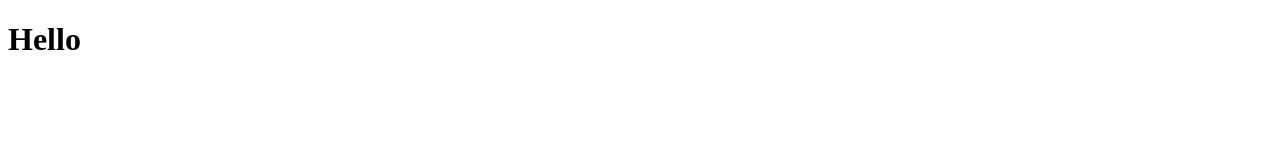
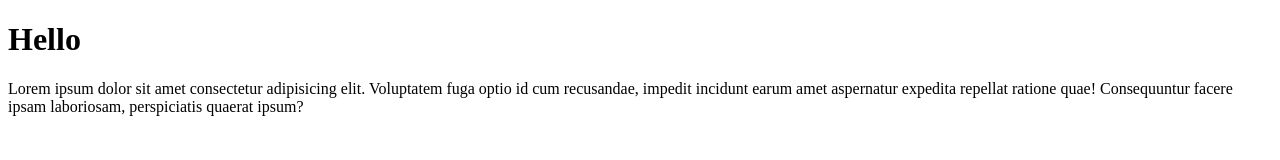
Before and after one commit to RuslanFrontender/github-desktop-project, a plain HTML site: page index.html in a window 1280 px wide. Drawn offline with Linux system fonts and the light colour scheme.

Commit message:
Add paragraph

```diff
--- a/index.html
+++ b/index.html
@@ -8,5 +8,6 @@
 </head>
 <body>
     <h1>Hello</h1>
+    <p>Lorem ipsum dolor sit amet consectetur adipisicing elit. Voluptatem fuga optio id cum recusandae, impedit incidunt earum amet aspernatur expedita repellat ratione quae! Consequuntur facere ipsam laboriosam, perspiciatis quaerat ipsum?</p>
 </body>
 </html>
```
